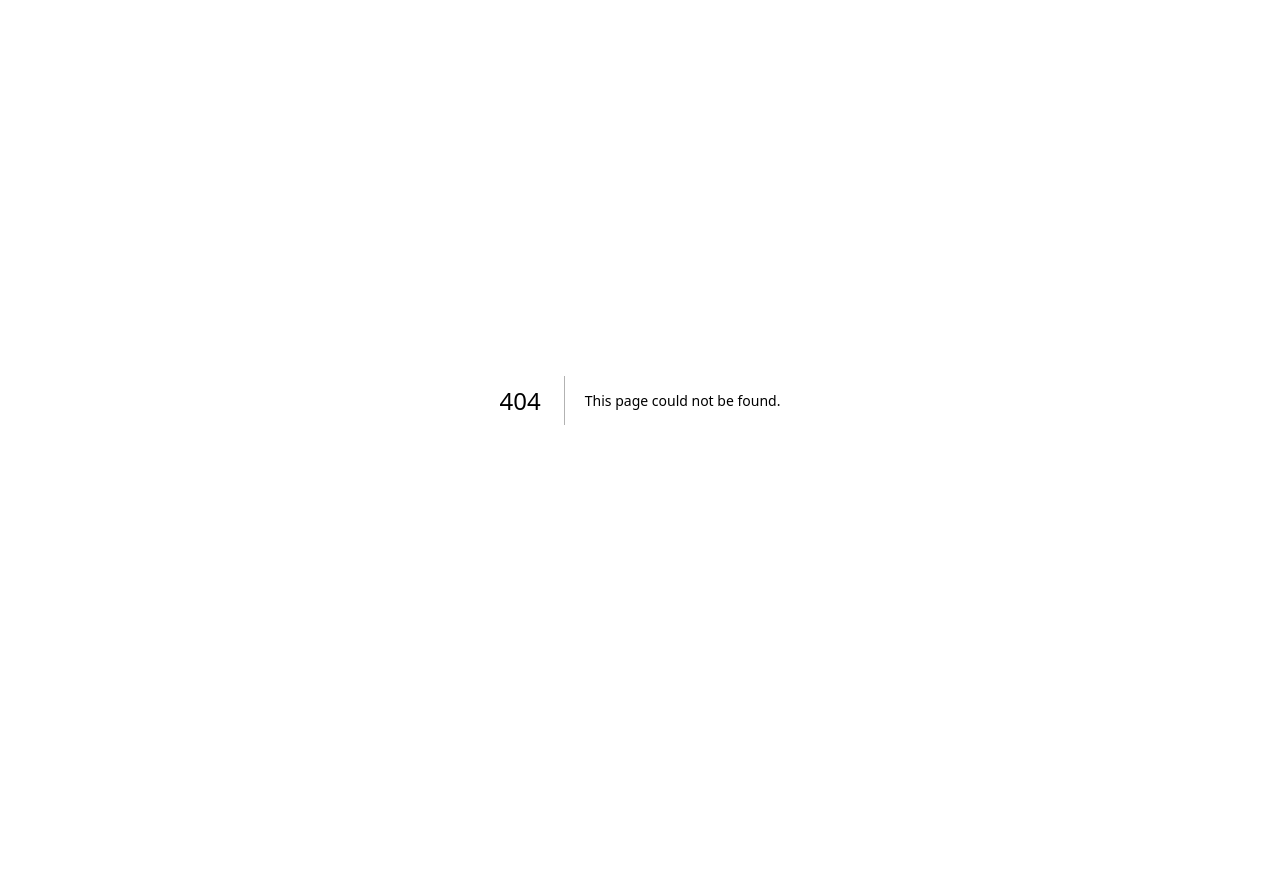
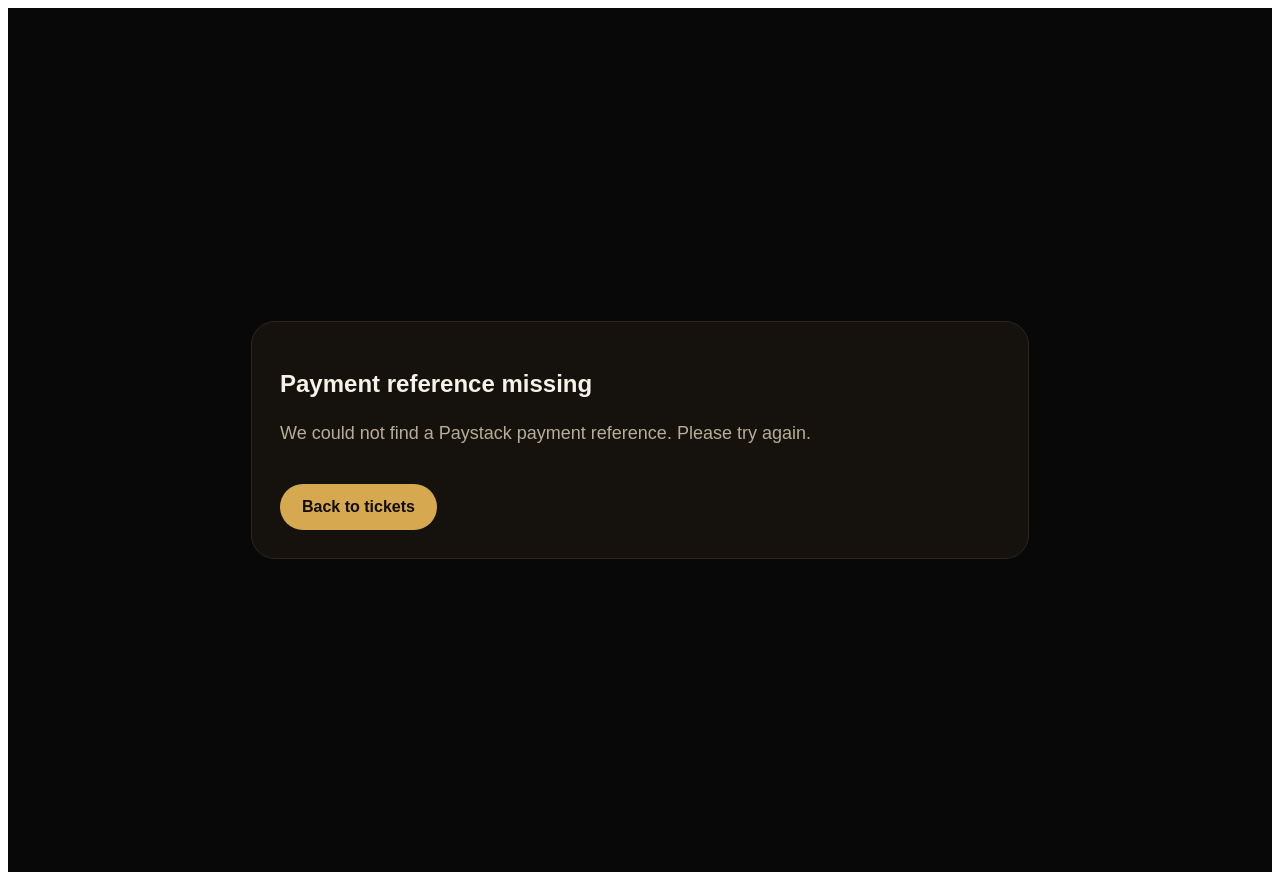
Before and after one commit to mbuguaryan/Ticketing-system-and-payment-, a Next.js app: page /payment/callback in a window 1280 px wide. Before the commit this address had no page. Before the commit the page ends 800 px from the top, so only its background shows below. Built offline with nearby package versions, Linux system fonts and the light colour scheme.

Commit message:
Add Paystack payment callback page

```diff
--- /dev/null
+++ b/app/payment/callback/page.tsx
@@ -0,0 +1,96 @@
+import Link from "next/link";
+import { verifyPaystackTransaction } from "@/lib/paystack";
+
+export default async function PaymentCallbackPage({
+  searchParams,
+}: {
+  searchParams: Promise<{ reference?: string }>;
+}) {
+  const params = await searchParams;
+  const reference = params.reference;
+
+  if (!reference) {
+    return (
+      <main style={pageStyle}>
+        <section style={cardStyle}>
+          <h1>Payment reference missing</h1>
+          <p style={mutedStyle}>We could not find a Paystack payment reference. Please try again.</p>
+          <Link href="/conference/men-conference-2026" style={buttonStyle}>Back to tickets</Link>
+        </section>
+      </main>
+    );
+  }
+
+  try {
+    const transaction = await verifyPaystackTransaction(reference);
+    const paid = transaction.status === "success";
+    const ticketCode = `MNC-${transaction.reference}`;
+
+    return (
+      <main style={pageStyle}>
+        <section style={cardStyle}>
+          <p style={{ color: "#d6a84f", fontWeight: 700 }}>Payment Verification</p>
+          <h1>{paid ? "Payment Confirmed" : "Payment Not Complete"}</h1>
+          <p style={mutedStyle}>
+            {paid
+              ? "Your payment has been verified. Your ticket can now be issued."
+              : "Paystack returned this transaction, but it is not marked as successful yet."}
+          </p>
+          <p>Reference: <strong>{transaction.reference}</strong></p>
+          {paid ? (
+            <Link href={`/ticket/${ticketCode}`} style={buttonStyle}>View QR Ticket</Link>
+          ) : (
+            <Link href="/conference/men-conference-2026" style={buttonStyle}>Try Again</Link>
+          )}
+        </section>
+      </main>
+    );
+  } catch (error) {
+    const message = error instanceof Error ? error.message : "Unable to verify payment.";
+
+    return (
+      <main style={pageStyle}>
+        <section style={cardStyle}>
+          <h1>Verification failed</h1>
+          <p style={mutedStyle}>{message}</p>
+          <Link href="/conference/men-conference-2026" style={buttonStyle}>Back to tickets</Link>
+        </section>
+      </main>
+    );
+  }
+}
+
+const pageStyle = {
+  minHeight: "100vh",
+  display: "grid",
+  placeItems: "center",
+  padding: 32,
+  background: "#080808",
+  color: "#f7f2e8",
+  fontFamily: "Arial, sans-serif",
+};
+
+const cardStyle = {
+  width: "min(720px, 100%)",
+  border: "1px solid #2f2617",
+  borderRadius: 24,
+  padding: 28,
+  background: "#15120d",
+};
+
+const mutedStyle = {
+  color: "#b8ac97",
+  lineHeight: 1.7,
+  fontSize: 18,
+};
+
+const buttonStyle = {
+  display: "inline-flex",
+  marginTop: 18,
+  background: "#d6a84f",
+  color: "#120d04",
+  padding: "14px 22px",
+  borderRadius: 999,
+  fontWeight: 800,
+  textDecoration: "none",
+};
```
